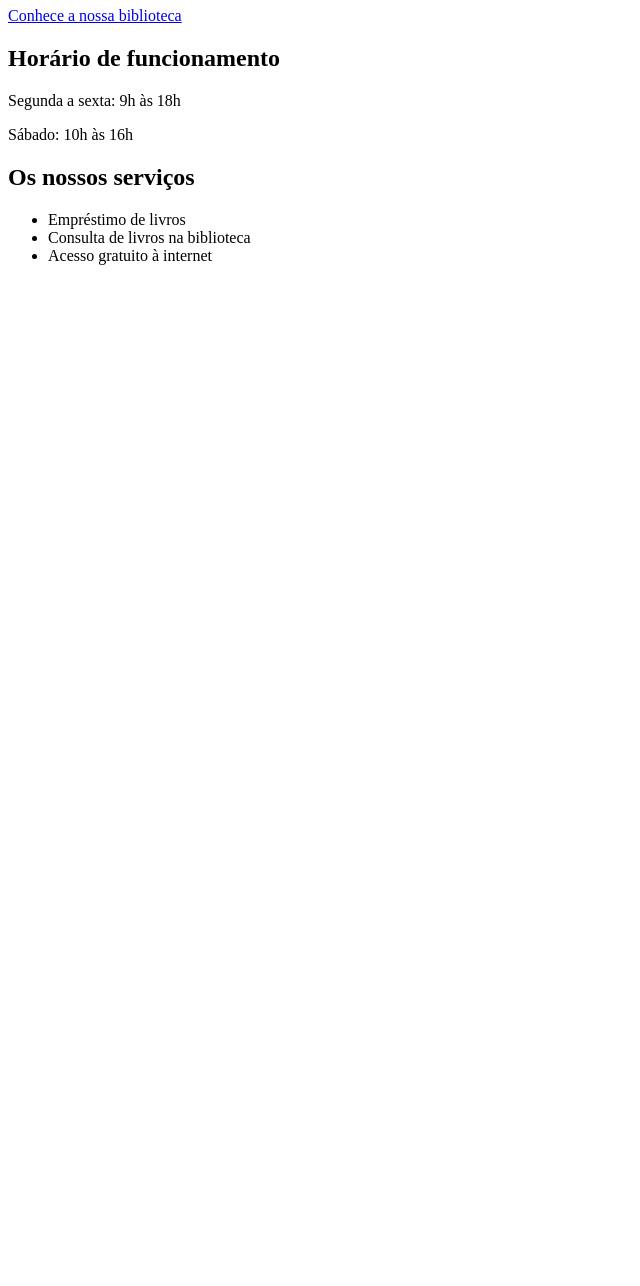
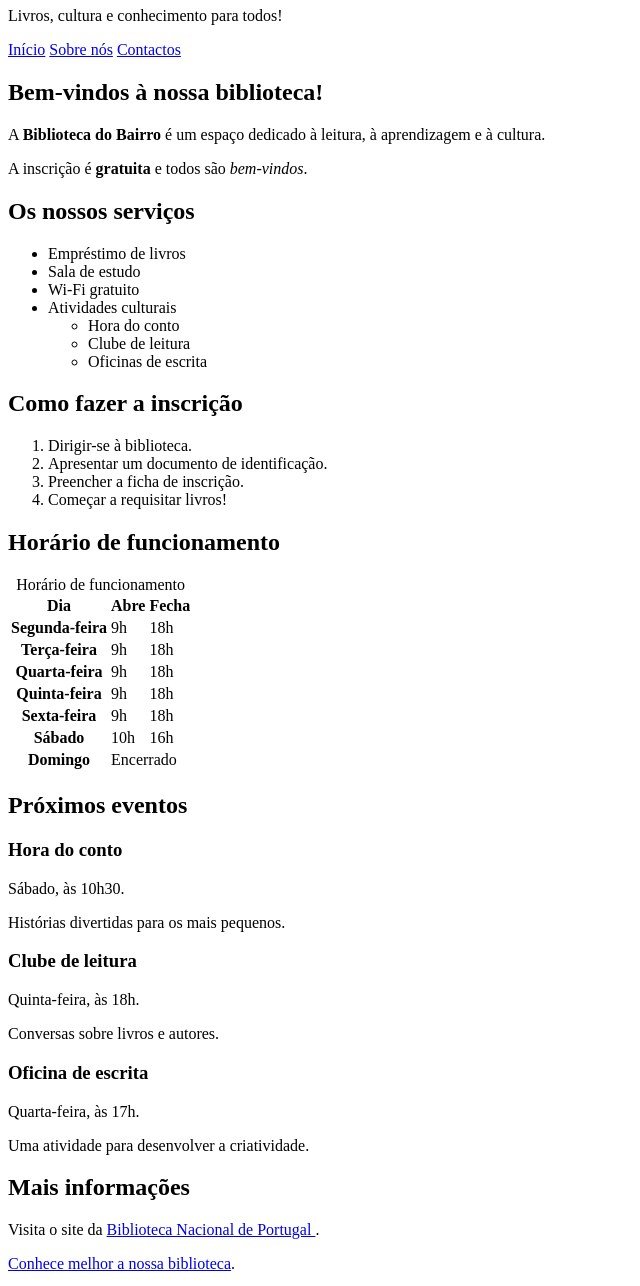
Before and after one commit to CarolGrechi/biblioteca_do_bairro, a plain HTML site: page index.html in a window 1280 px wide. Shown: the part 73-1359 px from the top of the page, without its empty margins (0-640 px from the left). Before the commit the page ends 800 px from the top, so only its background shows below. Drawn offline with Linux system fonts and the light colour scheme.

Commit message:
Atualizar pagina inicial com HTML

```diff
--- a/index.html
+++ b/index.html
@@ -1,21 +1,163 @@
+
 <!DOCTYPE html>
-<html lang="pt">
+<html lang="pt-PT">
 <head>
     <meta charset="UTF-8">
+    <meta name="viewport" content="width=device-width, initial-scale=1.0">
+    <meta name="description" content="Biblioteca do Bairro: livros, leitura, atividades e serviços para a comunidade.">
     <title>Biblioteca do Bairro</title>
+    <link rel="stylesheet" href="estilos.css">
 </head>
 <body>
-    <h1>Bem-vindos à Biblioteca do Bairro</h1>
-    <p><a href="sobre.html">Conhece a nossa biblioteca</a></p>
 
-    <h2>Horário de funcionamento</h2>
-    <p>Segunda a sexta: 9h às 18h</p>
-    <p>Sábado: 10h às 16h</p>
-    <h2>Os nossos serviços</h2>
-<ul>
-    <li>Empréstimo de livros</li>
-    <li>Consulta de livros na biblioteca</li>
-    <li>Acesso gratuito à internet</li>
-</ul>
+    <header id="topo">
+        <h1>Biblioteca do Bairro</h1>
+        <p class="destaque">Livros, cultura e conhecimento para todos!</p>
+
+        <nav aria-label="Menu principal">
+            <a href="index.html">Início</a>
+            <a href="sobre.html">Sobre nós</a>
+            <a href="contactos.html">Contactos</a>
+        </nav>
+    </header>
+
+    <main>
+        <section aria-labelledby="boas-vindas">
+            <h2 id="boas-vindas">Bem-vindos à nossa biblioteca!</h2>
+            <p>
+                A <strong>Biblioteca do Bairro</strong> é um espaço
+                dedicado à leitura, à aprendizagem e à cultura.
+            </p>
+            <p>
+                A inscrição é <strong>gratuita</strong> e todos são
+                <em>bem-vindos</em>.
+            </p>
+        </section>
+
+        <section id="servicos">
+            <h2>Os nossos serviços</h2>
+
+            <ul>
+                <li>Empréstimo de livros</li>
+                <li>Sala de estudo</li>
+                <li>Wi-Fi gratuito</li>
+                <li>
+                    Atividades culturais
+                    <ul>
+                        <li>Hora do conto</li>
+                        <li>Clube de leitura</li>
+                        <li>Oficinas de escrita</li>
+                    </ul>
+                </li>
+            </ul>
+        </section>
+
+        <section id="inscricao">
+            <h2>Como fazer a inscrição</h2>
+
+            <ol>
+                <li>Dirigir-se à biblioteca.</li>
+                <li>Apresentar um documento de identificação.</li>
+                <li>Preencher a ficha de inscrição.</li>
+                <li>Começar a requisitar livros!</li>
+            </ol>
+        </section>
+
+        <section id="horario">
+            <h2>Horário de funcionamento</h2>
+
+            <table>
+                <caption>Horário de funcionamento</caption>
+                <thead>
+                    <tr>
+                        <th scope="col">Dia</th>
+                        <th scope="col">Abre</th>
+                        <th scope="col">Fecha</th>
+                    </tr>
+                </thead>
+                <tbody>
+                    <tr>
+                        <th scope="row">Segunda-feira</th>
+                        <td>9h</td>
+                        <td>18h</td>
+                    </tr>
+                    <tr>
+                        <th scope="row">Terça-feira</th>
+                        <td>9h</td>
+                        <td>18h</td>
+                    </tr>
+                    <tr>
+                        <th scope="row">Quarta-feira</th>
+                        <td>9h</td>
+                        <td>18h</td>
+                    </tr>
+                    <tr>
+                        <th scope="row">Quinta-feira</th>
+                        <td>9h</td>
+                        <td>18h</td>
+                    </tr>
+                    <tr>
+                        <th scope="row">Sexta-feira</th>
+                        <td>9h</td>
+                        <td>18h</td>
+                    </tr>
+                    <tr>
+                        <th scope="row">Sábado</th>
+                        <td>10h</td>
+                        <td>16h</td>
+                    </tr>
+                    <tr>
+                        <th scope="row">Domingo</th>
+                        <td colspan="2">Encerrado</td>
+                    </tr>
+                </tbody>
+            </table>
+        </section>
+
+        <section id="eventos">
+            <h2>Próximos eventos</h2>
+
+            <div class="cartoes">
+                <article class="cartao">
+                    <h3>Hora do conto</h3>
+                    <p>Sábado, às 10h30.</p>
+                    <p>Histórias divertidas para os mais pequenos.</p>
+                </article>
+
+                <article class="cartao">
+                    <h3>Clube de leitura</h3>
+                    <p>Quinta-feira, às 18h.</p>
+                    <p>Conversas sobre livros e autores.</p>
+                </article>
+
+                <article class="cartao">
+                    <h3>Oficina de escrita</h3>
+                    <p>Quarta-feira, às 17h.</p>
+                    <p>Uma atividade para desenvolver a criatividade.</p>
+                </article>
+            </div>
+        </section>
+
+        <section id="ligacoes">
+            <h2>Mais informações</h2>
+            <p>
+                Visita o site da
+                <a href="https://www.bnportugal.gov.pt"
+                   target="_blank"
+                   rel="noopener noreferrer">
+                    Biblioteca Nacional de Portugal
+                </a>.
+            </p>
+            <p>
+                <a href="sobre.html">Conhece melhor a nossa biblioteca</a>.
+            </p>
+        </section>
+    </main>
+
+    <footer>
+        <p>&copy; 2026 Biblioteca do Bairro</p>
+        <p><a href="#topo">Voltar ao topo</a></p>
+    </footer>
+
 </body>
 </html>
```
